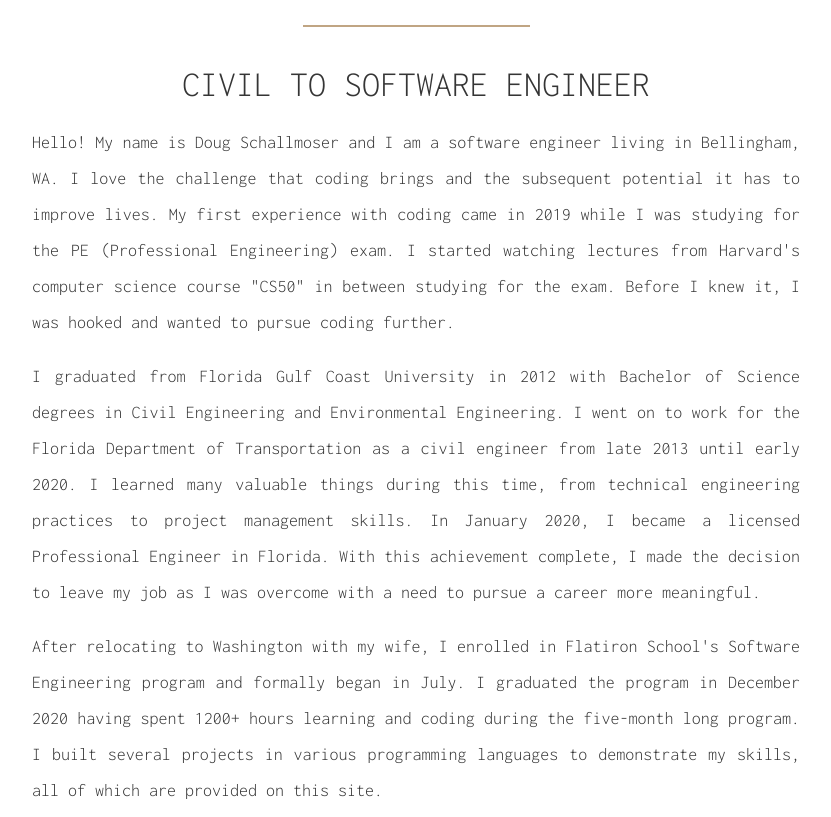
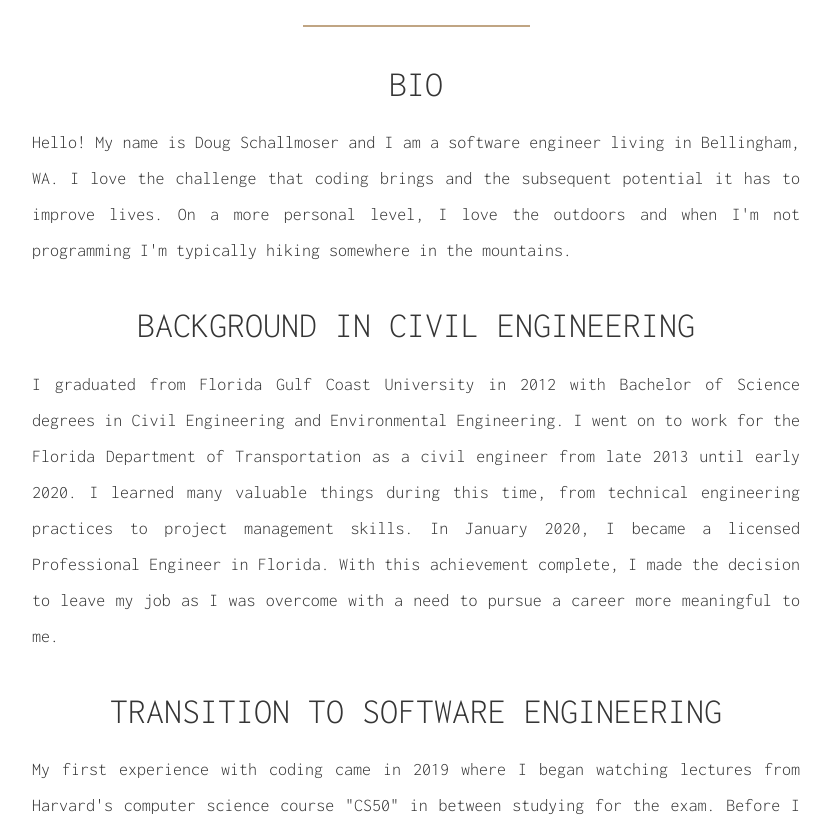
Before and after one commit to dougschallmoser/portfolio, a React (Create React App) app: page / in a window 1280 px wide. Shown: the part 920-1737 px from the top of the page, without its empty margins (224-1055 px from the left). Built offline with nearby package versions, Linux system fonts and the light colour scheme; no server answers; a web font is replaced by a local one.

Commit message:
update about text

```diff
--- a/src/components/About.tsx
+++ b/src/components/About.tsx
@@ -28,16 +28,22 @@ const About: React.FC = () => {
       <hr ref={hr} className="line" />
       <div className="about-content">
         <div id="about-mystory">
-          CIVIL TO SOFTWARE ENGINEER
+          BIO
         </div>
         <p>
-          Hello! My name is Doug Schallmoser and I am a software engineer living in Bellingham, WA. I love the challenge that coding brings and the subsequent potential it has to improve lives. My first experience with coding came in 2019 while I was studying for the PE (Professional Engineering) exam. I started watching lectures from Harvard's computer science course "CS50" in between studying for the exam. Before I knew it, I was hooked and wanted to pursue coding further.
+          Hello! My name is Doug Schallmoser and I am a software engineer living in Bellingham, WA. I love the challenge that coding brings and the subsequent potential it has to improve lives. On a more personal level, I love the outdoors and when I'm not programming I'm typically hiking somewhere in the mountains.
         </p>
+        <div id="about-mystory">
+          BACKGROUND IN CIVIL ENGINEERING
+        </div>
         <p>
-        I graduated from Florida Gulf Coast University in 2012 with Bachelor of Science degrees in Civil Engineering and Environmental Engineering. I went on to work for the Florida Department of Transportation as a civil engineer from late 2013 until early 2020. I learned many valuable things during this time, from technical engineering practices to project management skills. In January 2020, I became a licensed Professional Engineer in Florida. With this achievement complete, I made the decision to leave my job as I was overcome with a need to pursue a career more meaningful.
+        I graduated from Florida Gulf Coast University in 2012 with Bachelor of Science degrees in Civil Engineering and Environmental Engineering. I went on to work for the Florida Department of Transportation as a civil engineer from late 2013 until early 2020. I learned many valuable things during this time, from technical engineering practices to project management skills. In January 2020, I became a licensed Professional Engineer in Florida. With this achievement complete, I made the decision to leave my job as I was overcome with a need to pursue a career more meaningful to me.
         </p>
+        <div id="about-mystory">
+          TRANSITION TO SOFTWARE ENGINEERING
+        </div>
         <p>
-          After relocating to Washington with my wife, I enrolled in Flatiron School's Software Engineering program and formally began in July. I graduated the program in December 2020 having spent 1200+ hours learning and coding during the five-month long program. I built several projects in various programming languages to demonstrate my skills, all of which are provided on this site.
+          My first experience with coding came in 2019 where I began watching lectures from Harvard's computer science course "CS50" in between studying for the exam. Before I knew it, I was hooked and wanted to pursue coding further. After relocating to Washington with my wife, I enrolled in Flatiron School's Software Engineering program and formally began over the summer. I graduated the program in November 2020 having spent 1200+ hours learning and coding during the five-month long program.
         </p>
         <p>
         I am continuing my personal education efforts by building new projects and adding to my software knowledge base. My passion for coding combined with my technical background in engineering provides me with a unique skillset and perspective on problem-solving in this vast world of technology and programming.
```
Also changed, not shown: 1 other file (tests, documents, lock files or other folders).
